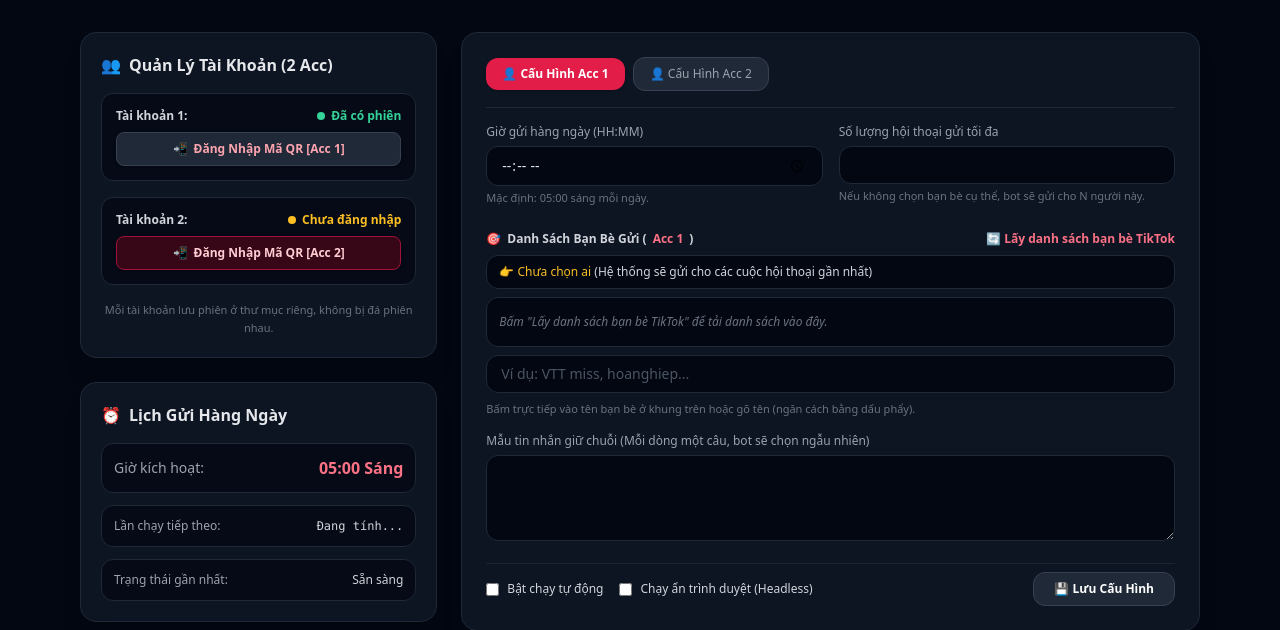
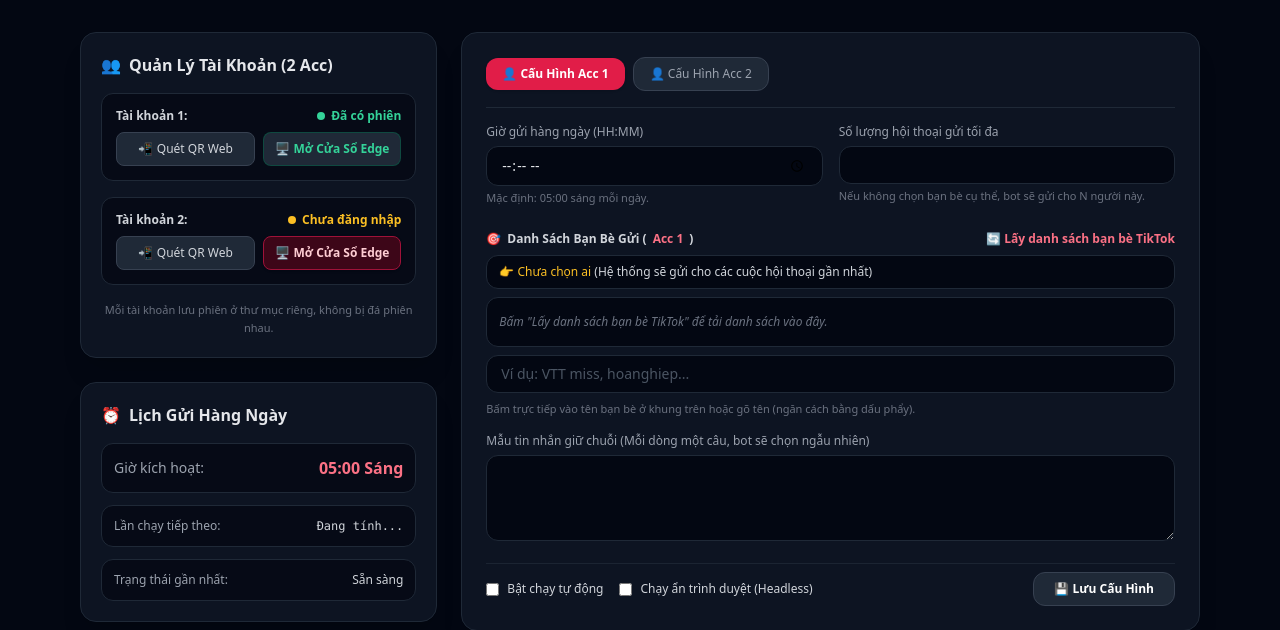
Before and after one commit to phamtung140513-bit/Streak-TikTok-VN, a FastAPI app: template DouYinSparkFlow/tiktok_app/templates/index.html in a window 1280 px wide. Shown: the part 109-739 px from the top of the page. Run offline with FastAPI, Linux system fonts and the light colour scheme; the template is opened without the code that fills it, so the values that code supplies are empty; some libraries are stand-ins or nearby versions.

Commit message:
feat: Hỗ trợ nút Mở Cửa Sổ Edge và tự động nhận diện cookie sessionid

```diff
--- a/DouYinSparkFlow/tiktok_app/templates/index.html
+++ b/DouYinSparkFlow/tiktok_app/templates/index.html
@@ -78,9 +78,14 @@
                 <span class="w-2 h-2 rounded-full bg-emerald-400"></span> Đã có phiên
               </div>
             </div>
-            <button onclick="startWebQrLogin('acc_1')" class="w-full py-2 px-3 bg-gray-800 hover:bg-gray-700 text-rose-300 text-xs font-bold rounded-lg border border-gray-700 hover:border-rose-500/50 shadow transition flex items-center justify-center gap-1.5">
-              <span>📲</span> Đăng Nhập Mã QR [Acc 1]
-            </button>
+            <div class="grid grid-cols-2 gap-2">
+              <button onclick="startWebQrLogin('acc_1')" class="py-2 px-2 bg-gray-800 hover:bg-gray-700 text-gray-300 text-xs font-medium rounded-lg border border-gray-700 transition flex items-center justify-center gap-1">
+                <span>📲</span> Quét QR Web
+              </button>
+              <button onclick="launchBrowserLogin('acc_1')" class="py-2 px-2 bg-gray-800 hover:bg-gray-700 text-emerald-400 text-xs font-bold rounded-lg border border-emerald-800/60 transition flex items-center justify-center gap-1">
+                <span>🖥️</span> Mở Cửa Sổ Edge
+              </button>
+            </div>
           </div>
 
           <!-- Acc 2 Box -->
@@ -91,9 +96,14 @@
                 <span class="w-2 h-2 rounded-full bg-amber-400"></span> Chưa đăng nhập
               </div>
             </div>
-            <button onclick="startWebQrLogin('acc_2')" class="w-full py-2 px-3 bg-rose-950/70 hover:bg-rose-900/90 text-rose-200 text-xs font-bold rounded-lg border border-rose-800 hover:border-rose-600 shadow transition flex items-center justify-center gap-1.5">
-              <span>📲</span> Đăng Nhập Mã QR [Acc 2]
-            </button>
+            <div class="grid grid-cols-2 gap-2">
+              <button onclick="startWebQrLogin('acc_2')" class="py-2 px-2 bg-gray-800 hover:bg-gray-700 text-gray-300 text-xs font-medium rounded-lg border border-gray-700 transition flex items-center justify-center gap-1">
+                <span>📲</span> Quét QR Web
+              </button>
+              <button onclick="launchBrowserLogin('acc_2')" class="py-2 px-2 bg-rose-950/80 hover:bg-rose-900 text-rose-200 text-xs font-bold rounded-lg border border-rose-800 transition flex items-center justify-center gap-1 shadow">
+                <span>🖥️</span> Mở Cửa Sổ Edge
+              </button>
+            </div>
           </div>
 
           <p class="text-[11px] text-gray-500 text-center leading-relaxed">
@@ -507,8 +517,20 @@
       }
     }
 
+    async function launchBrowserLogin(accId) {
+      const accName = accId === 'acc_2' ? 'Tài khoản 2' : 'Tài khoản 1';
+      showToast(`Đang mở cửa sổ Microsoft Edge đăng nhập cho [${accName}]...`);
+      try {
+        const res = await fetch(`/api/login/open?acc_id=${accId}`, { method: 'POST' });
+        const data = await res.json();
+        showToast(data.message || `Đã mở cửa sổ cho [${accName}].`);
+      } catch (err) {
+        showToast('Lỗi: ' + err, true);
+      }
+    }
+
     async function openLoginWindow(accId) {
-      startWebQrLogin(accId);
+      launchBrowserLogin(accId);
     }
 
     async function triggerTestSend(mode) {
```
Also changed, not shown: dang_nhap.py (+12 -6 lines).
